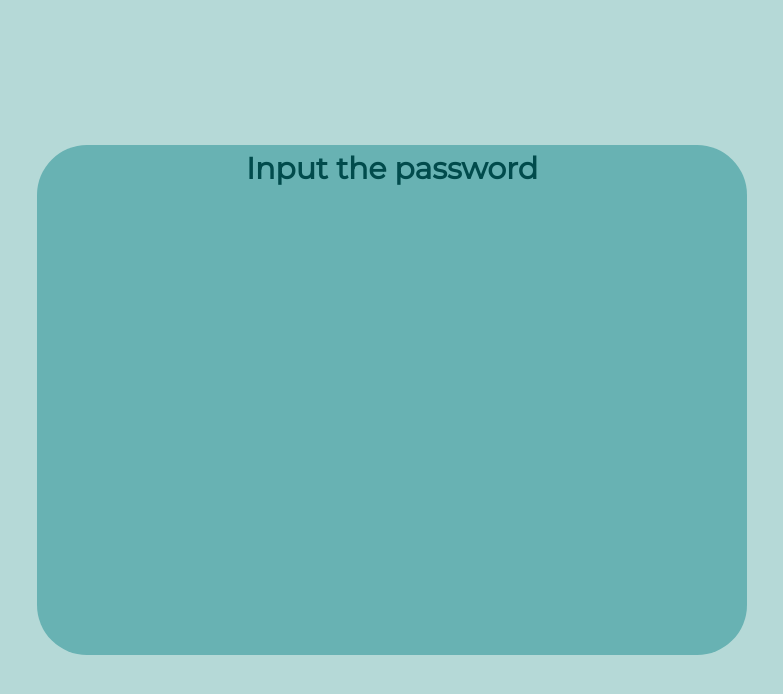
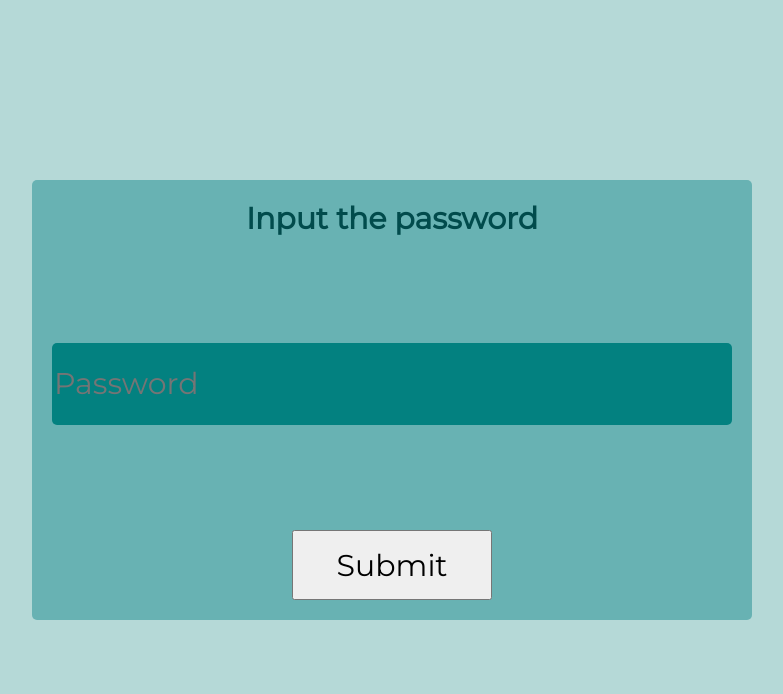
Before and after one commit to TheAereus/PasscodeLetter, a SvelteKit app: page / in a window 1280 px wide. Shown: the top 694 px of the page, without its empty margins (248-1031 px from the left). Built offline with nearby package versions, Linux system fonts and the light colour scheme.

Commit message:
first visual

```diff
--- a/src/app.html
+++ b/src/app.html
@@ -2,7 +2,6 @@
 <html lang="en">
 	<head>
 		<meta charset="utf-8" />
-		<link rel="icon" href="%sveltekit.assets%/favicon.png" />
 		<meta name="viewport" content="width=device-width, initial-scale=1" />
 		%sveltekit.head%
 	</head>
--- a/src/routes/+layout.svelte
+++ b/src/routes/+layout.svelte
@@ -12,6 +12,7 @@
 		color: #014b4c;
 		padding: 0;
 		margin: 0;
+		font-family: 'Montserrat', sans-serif;
 	}
 
 	.app {
--- a/src/routes/+page.svelte
+++ b/src/routes/+page.svelte
@@ -2,27 +2,63 @@
 </script>
 
 <svelte:head>
-	<title>Home</title>
+	<title>Password</title>
 	<meta name="description" content="Svelte demo app" />
 	<link href='https://fonts.googleapis.com/css?family=Montserrat' rel='stylesheet'>
 </svelte:head>
 
 <div class="mainBox">
 	Input the password
+	<input type='text' placeholder='Password' />
+	<button type="submit">Submit</button>
 </div>
 
 <style>
 
 	.mainBox {
-		padding: 5px;
+		display: flex;
+		flex-direction: column;
+		padding: 20px;
 		align-self: center;
 		background-color: #68b2b3;
-		border-radius: 50px;
-		width: 700px;
-		height: 500px;
+		border-radius: 5px;
+		width: 680px;
+		height: 400px;
 		text-align: center;
-		font-family: 'Montserrat', sans-serif;
 		font-size: 30px;
 		font-weight: 600;
 	}
+
+	.mainBox input {
+		margin-bottom: auto;
+		margin-top: auto;
+		height: 80px;
+		font-size: 30px;
+		font-family: 'Montserrat', sans-serif;
+		border: 0 solid #038180;
+		border-radius: 5px;
+		background-color: #038180;
+		transition-duration: 0.2s;
+		transition-timing-function: ease-out;
+	}
+
+	.mainBox input:hover {
+		border: 0 solid #038180;
+	}
+
+	.mainBox input:focus {
+		outline: none;
+		border: none;
+		height: 70px;
+		border-bottom: 10px solid #038180;
+		background-color: white;
+	}
+
+	.mainBox button {
+		align-self: center;
+		width: 200px;
+		height: 70px;
+		font-size: 30px;
+		font-family: 'Montserrat', sans-serif;
+	}
 </style>
```
Also changed, not shown: static/favicon.png (deleted).
